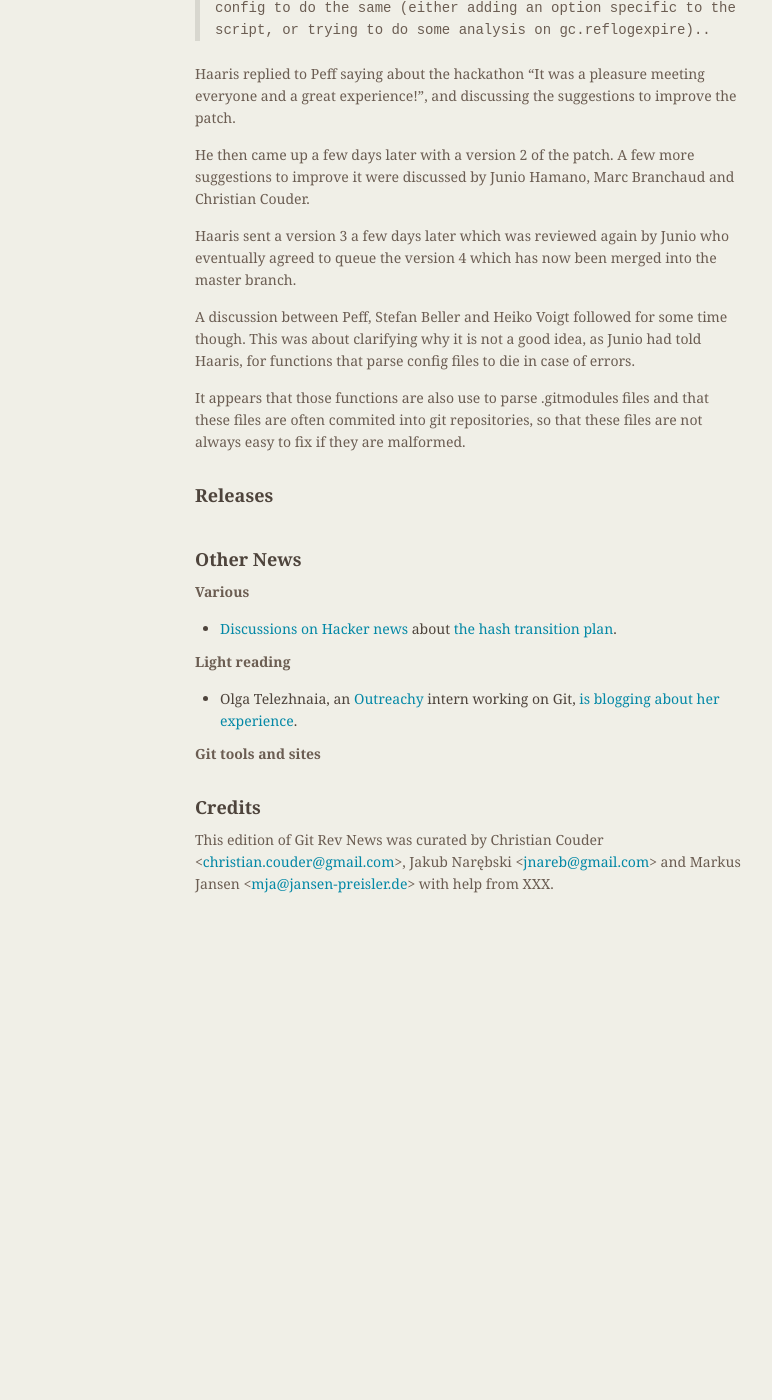
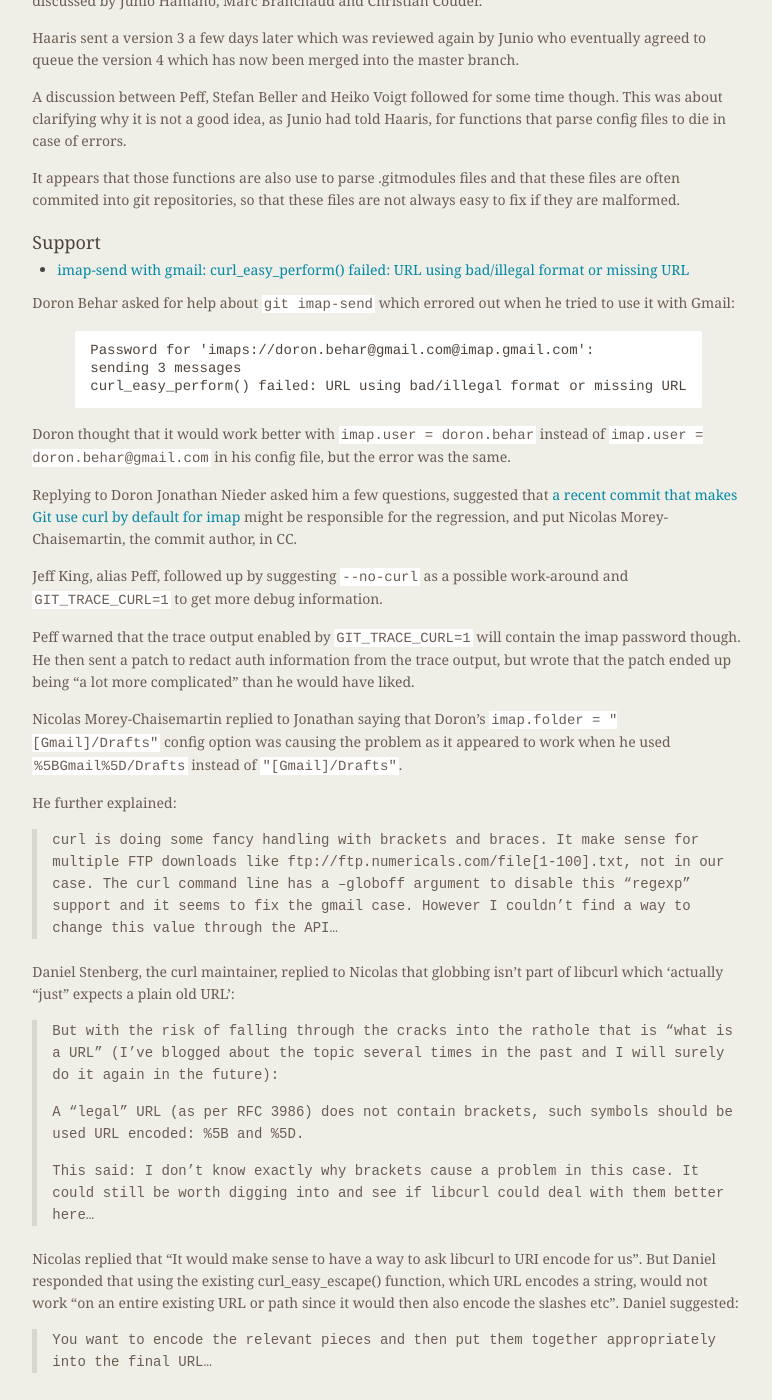
Before and after one commit to git/git.github.io, a Jekyll site: the page built from rev_news/drafts/edition-34.md, in a window 1280 px wide and 1400 px high, scrolled down 1153 px. Shown: the whole window, without its empty margins (339-1111 px from the left). Built offline with Jekyll 4.4.1, drawn with Linux system fonts in a browser that asks for light colours; before the commit the page ends 2063 px from its top, so only the background shows below that; some of the changed text lies outside the part shown.

Commit message:
rn-34: add article about imap-send

````diff
--- a/rev_news/drafts/edition-34.md
+++ b/rev_news/drafts/edition-34.md
@@ -93,9 +93,80 @@
 files and that these files are often commited into git repositories,
 so that these files are not always easy to fix if they are malformed.
 
-<!---
 ### Support
--->
+
+* [imap-send with gmail: curl_easy_perform() failed: URL using bad/illegal format or missing URL](https://public-inbox.org/git/20171129171301.l3coiflkfyy533yz@NUC.localdomain/)
+
+Doron Behar asked for help about `git imap-send` which errored out
+when he tried to use it with Gmail:
+
+```
+Password for 'imaps://doron.behar@gmail.com@imap.gmail.com':
+sending 3 messages
+curl_easy_perform() failed: URL using bad/illegal format or missing URL
+```
+
+Doron thought that it would work better with `imap.user = doron.behar`
+instead of `imap.user = doron.behar@gmail.com` in his config file, but
+the error was the same.
+
+Replying to Doron Jonathan Nieder asked him a few questions, suggested that
+[a recent commit that makes Git use curl by default for imap](https://github.com/git/git/commit/dbba42bb32f2e896a5413d401c61a0022652fe2b)
+might be responsible for the regression, and put Nicolas Morey-Chaisemartin, the commit author, in CC.
+
+Jeff King, alias Peff, followed up by suggesting `--no-curl` as a
+possible work-around and `GIT_TRACE_CURL=1` to get more debug
+information.
+
+Peff warned that the trace output enabled by `GIT_TRACE_CURL=1` will
+contain the imap password though. He then sent a patch to redact auth
+information from the trace output, but wrote that the patch ended up
+being "a lot more complicated" than he would have liked.
+
+Nicolas Morey-Chaisemartin replied to Jonathan saying that Doron's
+`imap.folder = "[Gmail]/Drafts"` config option was causing the problem
+as it appeared to work when he used `%5BGmail%5D/Drafts` instead of
+`"[Gmail]/Drafts"`.
+
+He further explained:
+
+> curl is doing some fancy handling with brackets and braces. It make
+> sense for multiple FTP downloads like
+> ftp://ftp.numericals.com/file[1-100].txt, not in our case.  The curl
+> command line has a --globoff argument to disable this "regexp" support
+> and it seems to fix the gmail case.  However I couldn't find a way to
+> change this value through the API...
+
+Daniel Stenberg, the curl maintainer, replied to Nicolas that globbing
+isn't part of libcurl which 'actually "just" expects a plain old URL':
+
+> But with the risk of falling through the cracks into the rathole that
+> is "what is a URL" (I've blogged about the topic several times in the
+> past and I will surely do it again in the future):
+>
+> A "legal" URL (as per RFC 3986) does not contain brackets, such
+> symbols should be used URL encoded: %5B and %5D.
+>
+> This said: I don't know exactly why brackets cause a problem in this
+> case. It could still be worth digging into and see if libcurl could
+> deal with them better here...
+
+Nicolas replied that "It would make sense to have a way to ask libcurl
+to URI encode for us". But Daniel responded that using the existing
+curl_easy_escape() function, which URL encodes a string, would not
+work "on an entire existing URL or path since it would then also
+encode the slashes etc". Daniel suggested:
+
+> You want to encode the relevant pieces and then put them together
+> appropriately into the final URL...
+
+Nicolas recently sent [a patch](https://public-inbox.org/git/18c9478b-19fc-69f2-229f-67c05a42d4f5@suse.com/)
+to "URI encode the server folder string before passing it to libcurl".
+
+Eric Sunshine replied that the commit message could be expended to
+include information like the error message and "legal" URL not
+containing brackets. Junio Hamano agreed with Eric, but it looks like
+Nicolas has not sent an updated patch yet.
 
 <!---
 ## Developer Spotlight:
````
